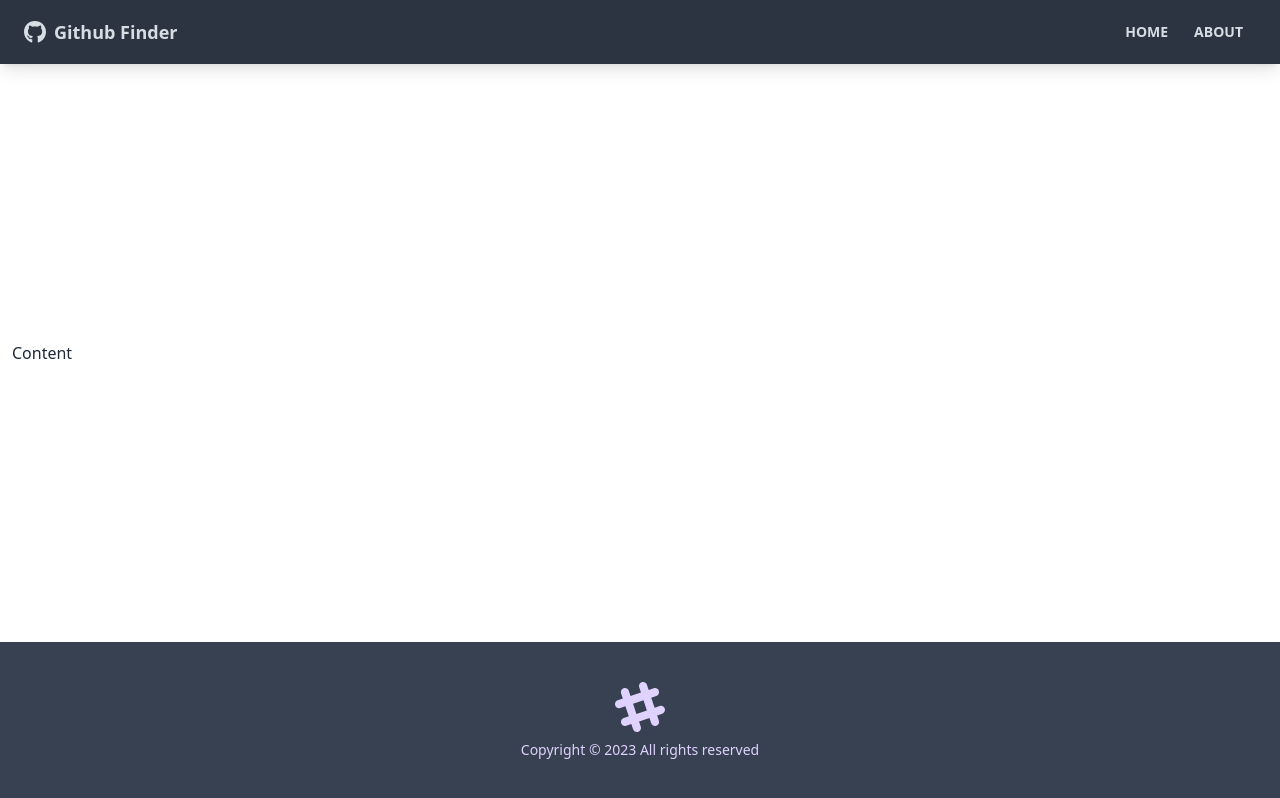
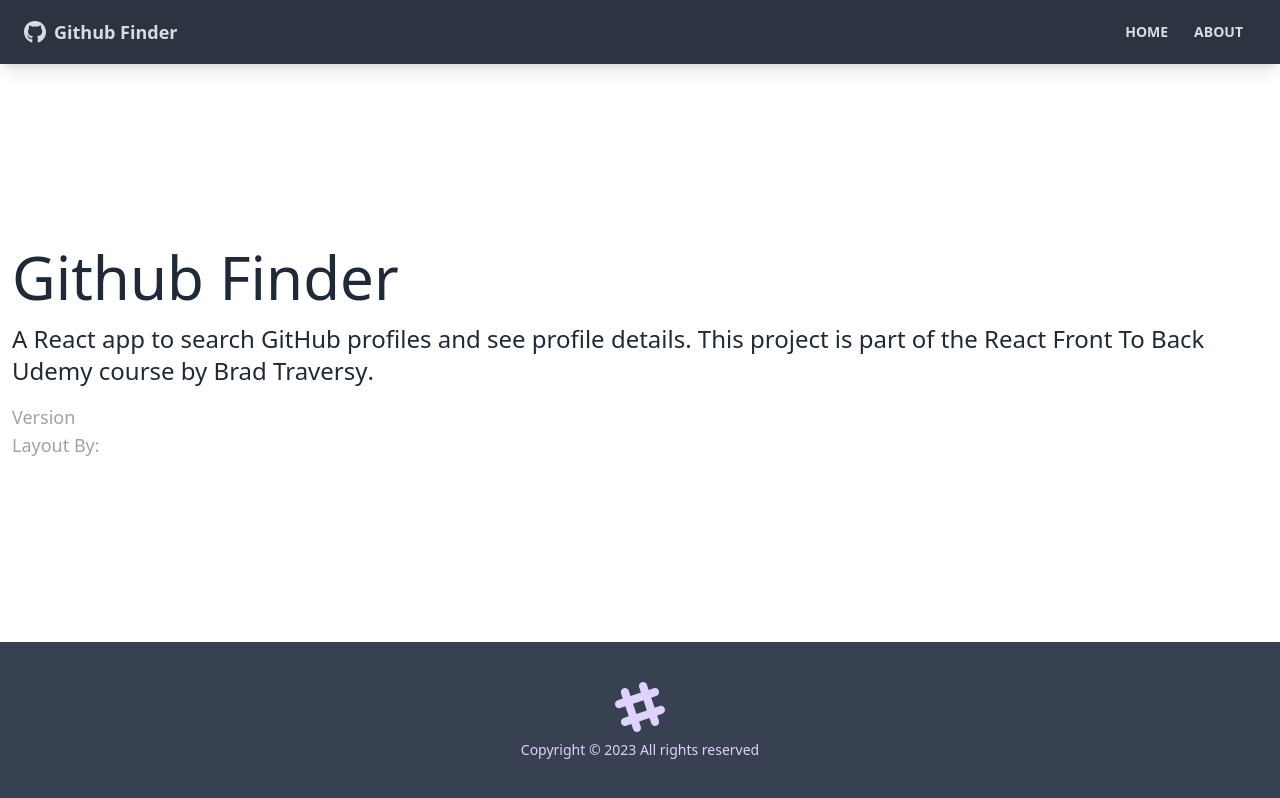
Before and after one commit to adam-brannon09/github-finder, a React (Create React App) app: page /about in a window 1280 px wide. Built offline with nearby package versions, Linux system fonts and the light colour scheme.

Commit message:
added home, about, and not found pages. set up routes. complete not found page

```diff
--- a/src/App.js
+++ b/src/App.js
@@ -1,4 +1,7 @@
-import { BrowserRouter as Router, Route } from "react-router-dom";
+import { BrowserRouter as Router, Routes, Route } from "react-router-dom";
+import Home from "./pages/Home";
+import About from "./pages/About";
+import NotFound from "./pages/NotFound";
 import Navbar from "./components/layout/Navbar";
 import Footer from "./components/layout/Footer";
 
@@ -9,7 +12,14 @@
     <Router>
       <div className="flex flex-col justify-between h-screen">
         <Navbar />
-        <main className="container mx-auto px-3 pb-12">Content</main>
+        <main className="container mx-auto px-3 pb-12">
+          <Routes>
+            <Route path="/" element={<Home />} />
+            <Route path="/about" element={<About />} />
+            <Route path="/notfound" element={<NotFound />} />
+            <Route path="/*" element={<NotFound />} />
+          </Routes>
+        </main>
         <Footer />
       </div>
     </Router>
--- /dev/null
+++ b/src/pages/About.jsx
@@ -0,0 +1,30 @@
+function About() {
+    return (
+        <div>
+            <h1 className="text-6xl mb-4">Github Finder</h1>
+            <p className='mb-4 text-2xl font-light'>
+                A React app to search GitHub profiles and see profile details. This
+                project is part of the
+                <a href='https://www.udemy.com/course/modern-react-front-to-back/'>
+                    {' '}
+                    React Front To Back
+                </a>{' '}
+                Udemy course by
+                <strong>
+                    <a href='https://traversymedia.com'> Brad Traversy</a>
+                </strong>
+                .
+            </p>
+            <p className='text-lg text-gray-400'>
+                Version <span className='text-white'>1.0.0</span>
+            </p>
+            <p className='text-lg text-gray-400'>
+                Layout By:
+                <a className='text-white' href='https://twitter.com/hassibmoddasser'>
+                    Hassib Moddasser
+                </a>
+            </p>
+        </div>
+    )
+}
+export default About
--- /dev/null
+++ b/src/pages/Home.jsx
@@ -0,0 +1,8 @@
+function Home() {
+    return (
+        <div>
+            <h1 className="text-6xl">Home</h1>
+        </div>
+    )
+}
+export default Home
--- /dev/null
+++ b/src/pages/NotFound.jsx
@@ -0,0 +1,21 @@
+import { FaHome } from 'react-icons/fa'
+import { Link } from 'react-router-dom'
+
+
+function NotFound() {
+    return (
+        <div className="hero">
+            <div className="text-center hero-content">
+                <div className="max-w-lg">
+                    <h1 className="text-8xl font-bold mb-8">Oops!</h1>
+                    <p className="text-5xl mb-8">404 - Page not found!</p>
+                    <Link to='/' className='btn btn-primary btn-lg'>
+                        <FaHome className='mr-2' />
+                        Back To Home
+                    </Link>
+                </div>
+            </div>
+        </div>
+    )
+}
+export default NotFound
```
